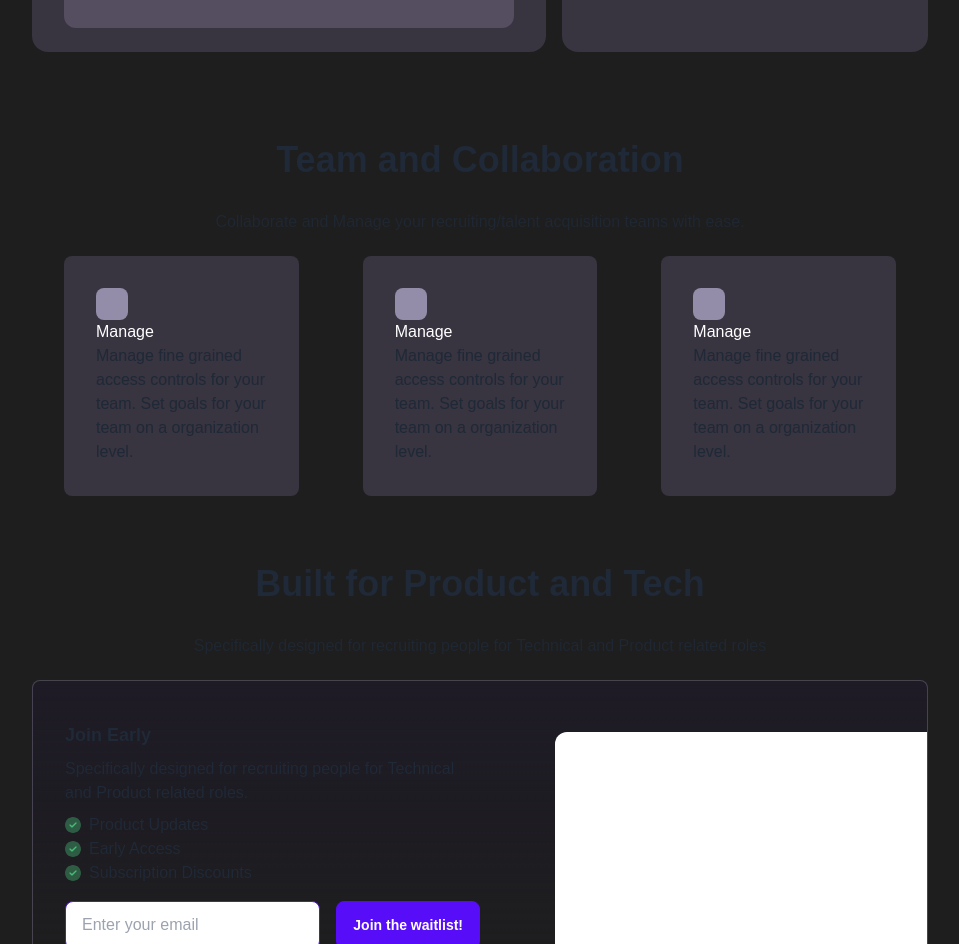
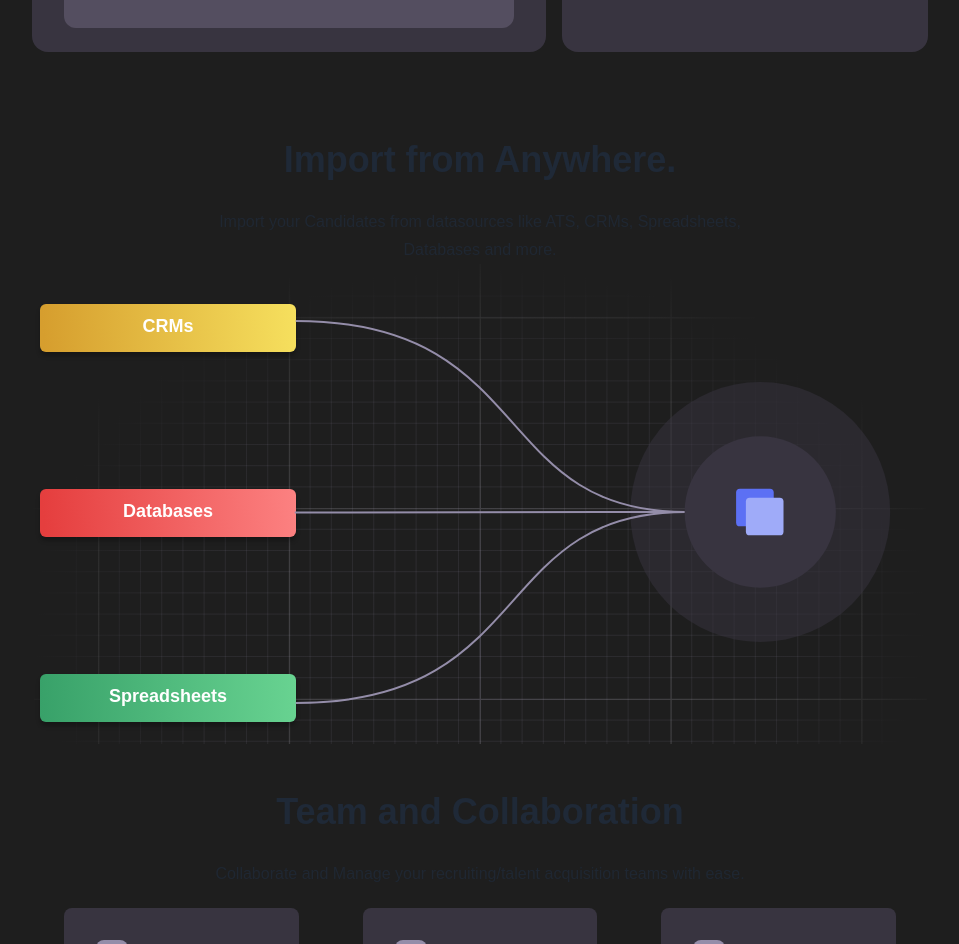
Before and after one commit to flyinout/flyinout-fe, a Next.js app: page / in a window 1280 px wide. Shown: the part 1840-2784 px from the top of the page, without its empty margins (160-1119 px from the left). Built offline with nearby package versions, Linux system fonts and the light colour scheme.

Commit message:
add sections

```diff
--- /dev/null
+++ b/components/Imports.js
@@ -0,0 +1,71 @@
+export default function Imports() {
+  return (
+    <>
+      <div className="text-center flex flex-col w-full items-center mt-10 prose">
+        <h1 className="text-md my-2">Import from Anywhere.</h1>
+        <p>
+          Import your Candidates from datasources like ATS, CRMs, Spreadsheets,
+          Databases and more.
+        </p>
+      </div>
+      <div
+        className="relative w-full h-auto text-center flex justify-center"
+        style={{
+          backgroundImage: `url('./gridBg.svg')`,
+          backgroundSize: "cover",
+          backgroundRepeat: "no-repeat",
+          width: "100%",
+          height: "30rem",
+        }}
+      >
+        <div
+          className="card rounded-md py-2 px-2 text-white flex items-center font-bold text-lg absolute top-0"
+          style={{
+            background:
+              "linear-gradient(86.38deg, #D69E2E 1.67%, #F6E05E 100%)",
+            boxShadow: "0px 4px 4px rgba(0, 0, 0, 0.25)",
+            height:'3rem',
+            minWidth: "16rem",
+            top: "40px",
+            left: "8px",
+          }}
+        >
+          CRMs
+        </div>
+        <div
+          className="card rounded-md py-2 px-2 text-white flex items-center font-bold text-lg absolute top-10"
+          style={{
+            background:
+              "linear-gradient(86.69deg, #E53E3E 1.68%, #FC8181 99.53%)",
+            boxShadow: "0px 4px 4px rgba(0, 0, 0, 0.25)",
+            height:'3rem',
+            minWidth: "16rem",
+            left: "8px",
+            top: "225px",
+          }}
+        >
+          Databases
+        </div>
+        <div
+          className="card rounded-md py-2 px-2 text-white flex items-center font-bold text-lg absolute top-20"
+          style={{
+            background:
+              "linear-gradient(86.9deg, #38A169 0.33%, #68D391 99.67%)",
+            boxShadow: "0px 4px 4px rgba(0, 0, 0, 0.25)",
+            height:'3rem',
+            minWidth: "16rem",
+            left: "8px",
+            top: "410px",
+          }}
+        >
+          Spreadsheets
+        </div>
+        <img
+          className="absolute h-96 w-9/12 right-0  bottom-10"
+          src="./illusmap.svg"
+          alt="Illustration "
+        />
+      </div>
+    </>
+  );
+}
--- a/components/Landing.js
+++ b/components/Landing.js
@@ -5,7 +5,9 @@ import Title from "./Title";
 import Footer from "./Footer";
 import Automations from "./Automations";
 import Collaboration from "./Collaboration";
-import EarlyBird from "./EarlyBird"
+import EarlyBird from "./EarlyBird";
+import Imports from "./Imports";
+
 /* eslint-disable @next/next/no-img-element */
 export default function Landing() {
   return (
@@ -18,11 +20,9 @@ export default function Landing() {
         <ObjectiveSection />
         {/* Automations */}
         <Automations />
-        {/* imports */}
-        {/* collaborations */}
+        <Imports />
         <Collaboration />
         <EarlyBird />
-        {/* footer */}
         <Footer />
       </div>
     </div>
```
Also changed, not shown: public/gridBg.svg (added), public/illusmap.svg (added).
